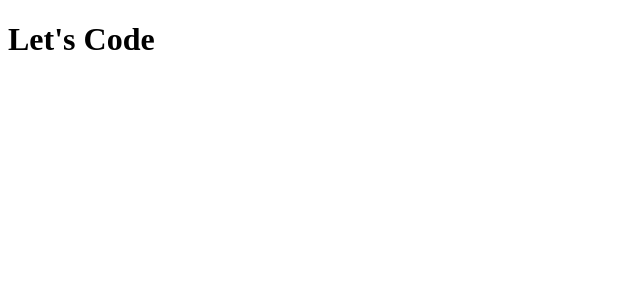
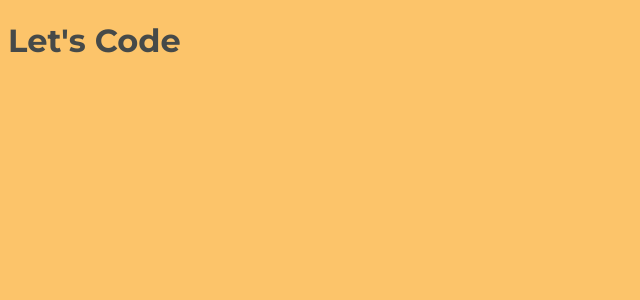
Before and after one commit to dylanjlunag/react-todo, a React app: page / in a window 1280 px wide. Shown: the top 300 px of the page, without its empty margins (0-640 px from the left). Built offline with nearby package versions, Linux system fonts and the light colour scheme.

Commit message:
feat(styles): base styles added

```diff
--- a/jsconfig.json
+++ b/jsconfig.json
@@ -2,7 +2,9 @@
   "compilerOptions": {
     "baseUrl": ".",
     "jsx": "react",
-    "paths": {}
+    "paths": {
+      "@styles/*": ["src/styles/*"]
+    }
   },
   "exclude": [
     "node_modules"
--- a/public/index.html
+++ b/public/index.html
@@ -5,6 +5,9 @@
     <meta http-equiv="X-UA-Compatible" content="IE=edge" />
     <meta name="viewport" content="width=device-width, initial-scale=1.0" />
     <title><%= htmlWebpackPlugin.options.title %></title>
+    <link rel="preconnect" href="https://fonts.googleapis.com" />
+    <link rel="preconnect" href="https://fonts.gstatic.com" crossorigin />
+    <link href="https://fonts.googleapis.com/css2?family=Montserrat:wght@400;600;700&display=swap" rel="stylesheet" />
   </head>
   <body>
     <div id="root"></div>
--- a/src/index.js
+++ b/src/index.js
@@ -1,6 +1,7 @@
 import { render } from 'react-dom';
 import { StrictMode } from 'react';
 import App from './App';
+import '@styles/main.scss';
 
 render(
   <StrictMode>
--- /dev/null
+++ b/src/styles/_base.scss
@@ -0,0 +1,24 @@
+*,
+*::before,
+*::after {
+  box-sizing: border-box;
+}
+
+body {
+  color: $color;
+  background-color: $bg-color;
+  font-family: $font-family;
+  margin: 0.5rem;
+}
+
+ul {
+  margin-top: 0;
+  margin-bottom: 0;
+  padding-left: 0;
+  list-style: none;
+}
+
+a {
+  color: inherit;
+  text-decoration: none;
+}
--- /dev/null
+++ b/src/styles/_variables.scss
@@ -0,0 +1,3 @@
+$color: #464a49;
+$bg-color: #fcc46a;
+$font-family: 'Montserrat', Helvetica, Arial, sans-serif;
--- /dev/null
+++ b/src/styles/main.scss
@@ -0,0 +1,2 @@
+@import './variables';
+@import './base';
```
Also changed, not shown: .babelrc.json.
